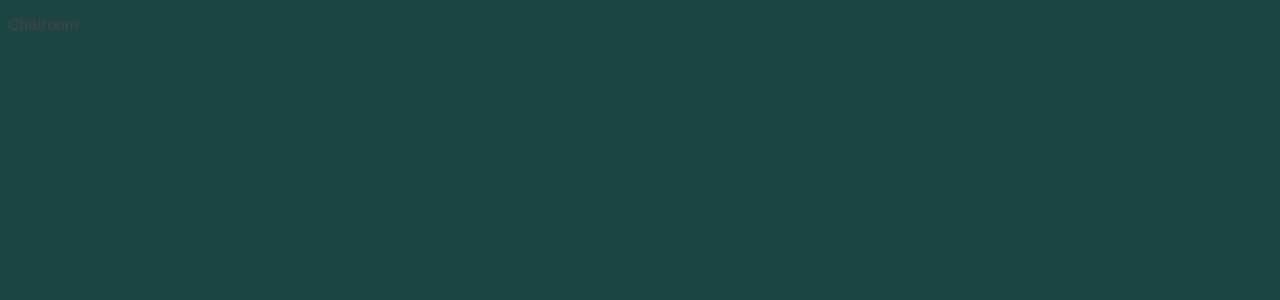
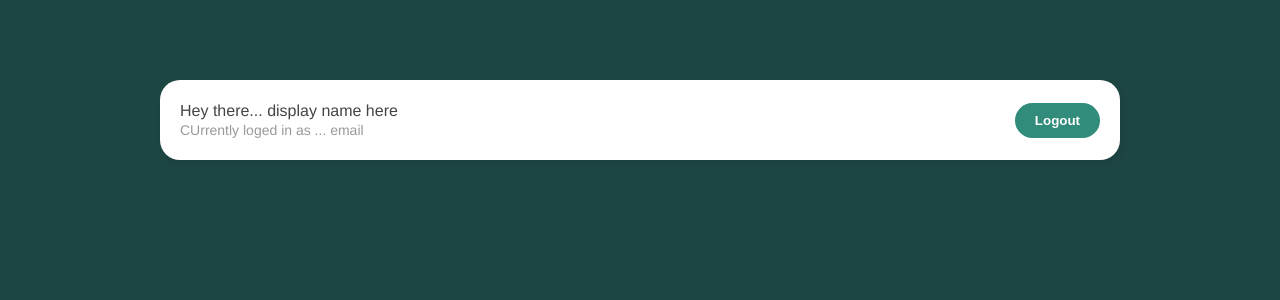
Before and after one commit to geostojanov/live-chat, a Vue app: page /chatroom in a window 1280 px wide. Shown: the top 300 px of the page. Built offline with nearby package versions, Linux system fonts and the light colour scheme.

Commit message:
Lesson 110 - navbar component - Done

```diff
--- /dev/null
+++ b/src/components/Navbar.vue
@@ -0,0 +1,34 @@
+<template>
+  <nav>
+    <div>
+      <p>Hey there... display name here</p>
+      <p class="email">CUrrently loged in as ... email</p>
+    </div>
+    <button>Logout</button>
+  </nav>
+</template>
+
+<script>
+export default {
+
+}
+</script>
+
+<style>
+  nav {
+    padding: 20px;
+    /* border-bottom: 1px solid rgb(126, 218, 183); */
+    display: flex;
+    justify-content: space-between;
+    align-items: center;
+  }
+  nav p {
+    margin: 2px auto;
+    font-size: 16px;
+    color: #444;
+  }
+  nav p.email {
+    font-size: 14px;
+    color: #999;
+  }
+</style>
--- a/src/views/Chatroom.vue
+++ b/src/views/Chatroom.vue
@@ -1,10 +1,13 @@
 <template>
-  <p>Chatroom</p>
+  <div class="container">
+    <Navbar />
+  </div>
 </template>
 
 <script>
+import Navbar from '../components/Navbar.vue'
 export default {
-
+  components: { Navbar }
 }
 </script>
 
```
